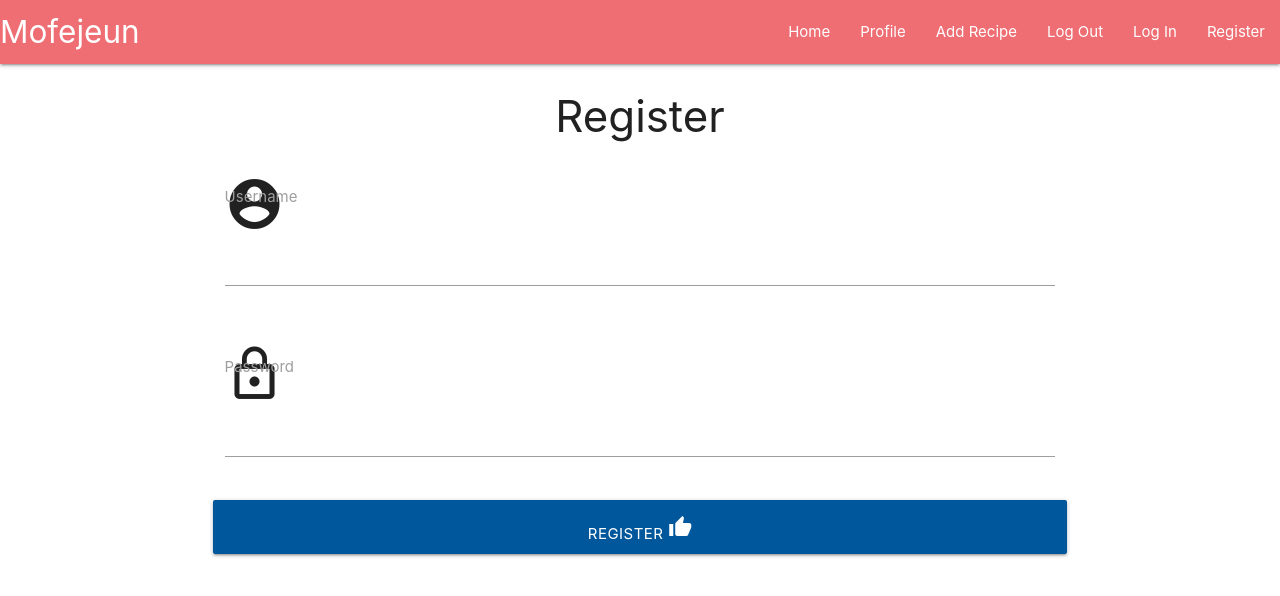
After one commit to Code-Institute-Submissions/oludare89-Mofejeun_MS3_Project_JulyResub, a Flask app: page /register in a window 1280 px wide. The commit adds this page. Shown: the top 596 px of the page. Run offline with Flask 2, Linux system fonts and the light colour scheme; some libraries are stand-ins or nearby versions.

Commit message:
Added draft Register template

```diff
--- a/app.py
+++ b/app.py
@@ -6,6 +6,7 @@ from flask import (Flask, flash, render_template, redirect,
                     request, session, url_for, abort)
 from flask_pymongo import PyMongo
 from bson.objectid import ObjectId
+from werkzeug.security import generate_password_hash, check_password_hash
 if os.path.exists("env.py"):
     import env
 
@@ -26,6 +27,11 @@ def get_recipes():
     return render_template("recipes.html", recipes=recipes)
 
 
+@app.route("/register", methods=["GET", "POST"])
+def register():
+    return render_template("register.html")
+
+
 if __name__ == "__main__":
     app.run(host=os.environ.get("IP"),
             port=int(os.environ.get("PORT")),
--- a/templates/base.html
+++ b/templates/base.html
@@ -16,7 +16,7 @@
         <!-- top navbar -->
         <nav class="nav-extended">
             <div class="nav-wrapper">
-                <a href="#" class="brand-logo">Mofejeun</a>
+                <a href="{{ url_for('get_recipes') }}" class="brand-logo">Mofejeun</a>
                 <a href="#" data-target="mobile-demo" class="sidenav-trigger right"><i class="fas fa-bars"></i></a>
                 <ul class="right hide-on-med-and-down">
                     <li><a href="{{ url_for('get_recipes') }}">Home</a></li>
@@ -24,7 +24,7 @@
                     <li><a href="#">Add Recipe</a></li>
                     <li><a href="#">Log Out</a></li>
                     <li><a href="#">Log In</a></li>
-                    <li><a href="#">Register</a></li>
+                    <li><a href="{{ url_for('register') }}">Register</a></li>
                 </ul>
             </div>
         </nav>
@@ -37,7 +37,7 @@
             <li><a href="#">Add Recipe</a></li>
             <li><a href="#">Log Out</a></li>
             <li><a href="#">Log In</a></li>
-            <li><a href="#">Register</a></li>
+            <li><a href="{{ url_for('register') }}">Register</a></li>
         </ul>
 
     </header>
--- /dev/null
+++ b/templates/register.html
@@ -0,0 +1,35 @@
+{% extends "base.html" %}
+{% block content %}
+
+    <h3 class="center-align">Register</h3>
+
+    <div class="row">
+        <form class="col s12 m8 offset-m2" method="POST" action="{{ url_for('register') }}">
+        <div class="card-pane">
+            <!-- username -->
+            <div class="row">
+                <div class="input-field col s12">
+                    <i class="medium material-icons">account_circle</i>
+                    <input id="username" name="username" type="text" class="validate">
+                    <label for="username">Username</label>
+                </div>
+            </div>
+            <!-- password -->
+            <div class="row">
+                <div class="input-field col s12">
+                    <i class="medium material-icons">lock_outline</i>
+                    <input id="password" name="password" type="password" class="validate">
+                    <label for="password">Password</label>
+                </div>
+            </div>
+            <!-- register -->
+            <div class="row">
+                <button type="submit" class="col s12 btn-large light-blue darken-4 text-shadow">
+                    Register <i class="medium material-icons">thumb_up</i>
+                </button>
+            </div>
+        </div>
+        </form>
+    </div>
+
+{% endblock %}
```
